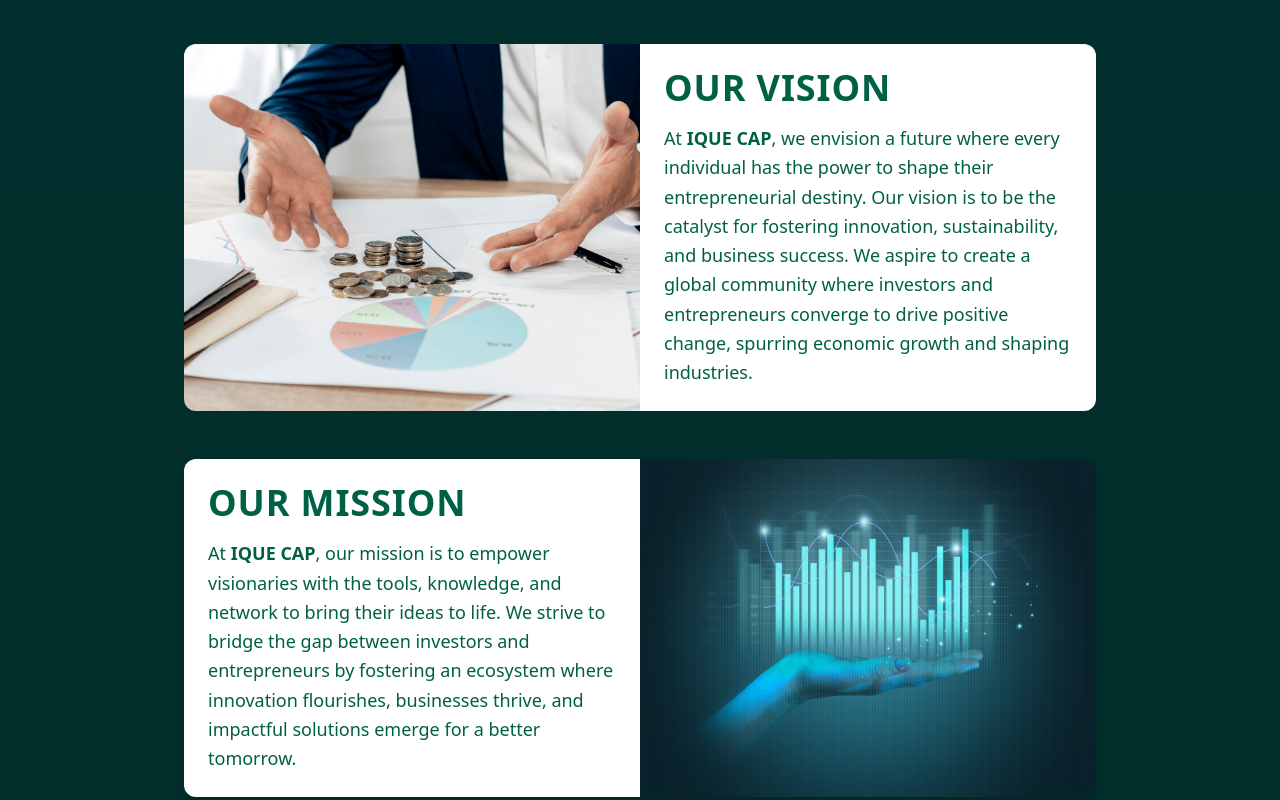
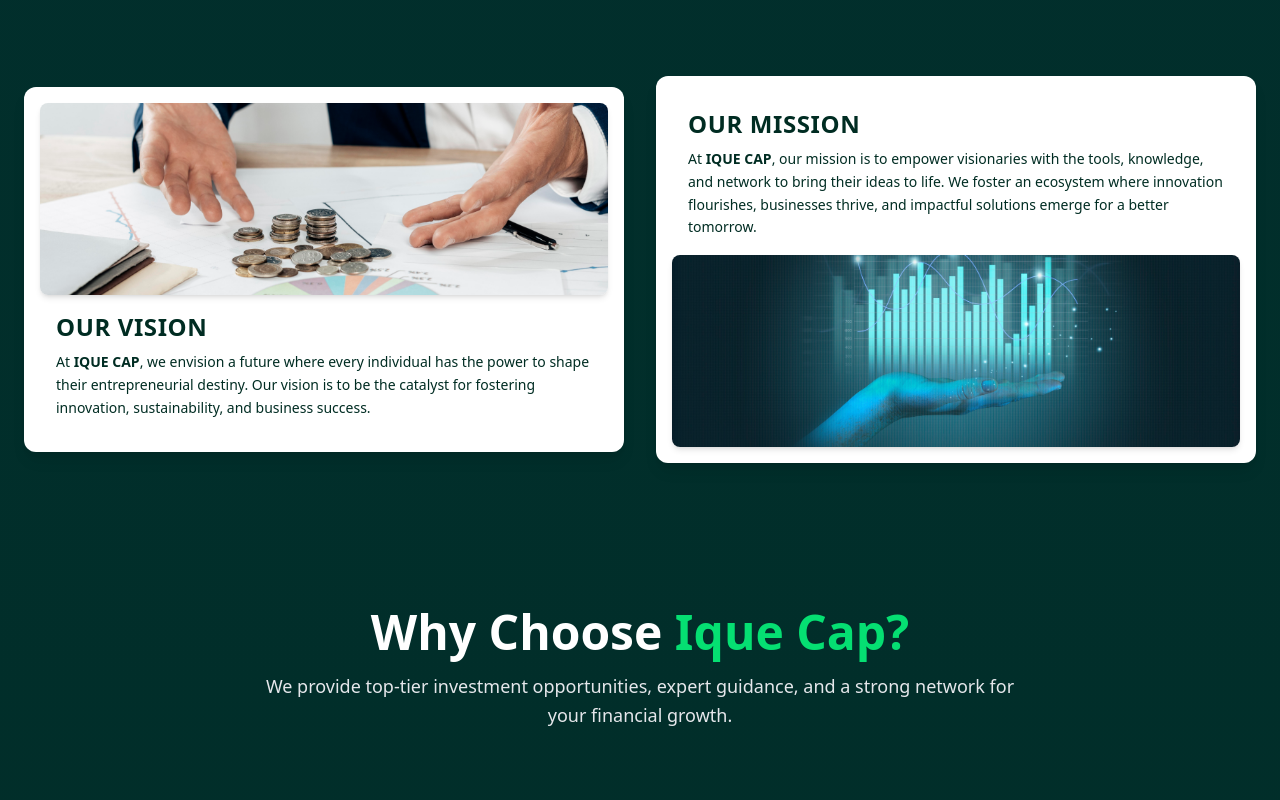
Before and after one commit to ASHIQANWARK/iquecap, a React (Vite) app: page / in a window 1280 px wide. Shown: the part 1200-2000 px from the top of the page. Built offline with nearby package versions, Linux system fonts and the light colour scheme.

Commit message:
initial commmit

```diff
--- a/src/components/Navbar.jsx
+++ b/src/components/Navbar.jsx
@@ -46,7 +46,7 @@ const Navbar = () => {
   return (
     <nav
       className={`fixed top-0 left-0 w-full z-50 transition-all duration-300 ${
-        isScrolled ? "bg-emerald-900 shadow-md" : "bg-transparent"
+        isScrolled ? "bg-gradient-to-t from-emerald-950 to-teal-950 shadow-md" : "bg-transparent"
       }`}
     >
       <div className="max-w-7xl mx-auto px-6 lg:px-10">
--- a/src/pages/Contact.jsx
+++ b/src/pages/Contact.jsx
@@ -19,14 +19,14 @@ const Contact = () => {
   };
 
   return (
-    <section className="py-16  bg-gradient-to-t from-teal-800 to-emerald-900 overflow-x-hidden">
+    <section className="py-16  bg-gradient-to-t from-emerald-950 to-teal-950 overflow-x-hidden">
       <div className="container mx-auto px-4 pt-4 max-w-full">
         <h2 className="text-4xl font-bold text-center mb-4 text-white">Contact Us</h2>
         <p className="text-center text-xl mb-12 text-gray-300">Have questions or need assistance? We are just a message away.</p>
         <div className="grid grid-cols-1 md:grid-cols-2 gap-8">
           <div className="space-y-8">
             <div className="flex items-center p-6 rounded-xl shadow-xl bg-white bg-opacity-40 backdrop-blur-md">
-              <div className="text-3xl text-[#1d375f] mr-4">
+              <div className="text-3xl text-emerald-950 mr-4">
                 <i className="fas fa-globe"></i>
               </div>
               <div>
@@ -35,7 +35,7 @@ const Contact = () => {
               </div>
             </div>
             <div className="flex items-center p-6 rounded-xl shadow-xl bg-white bg-opacity-40 backdrop-blur-md">
-              <div className="text-3xl text-[#1d375f] mr-4">
+              <div className="text-3xl text-emerald-950 mr-4">
                 <i className="fas fa-phone-alt"></i>
               </div>
               <div>
@@ -44,7 +44,7 @@ const Contact = () => {
               </div>
             </div>
             <div className="flex items-center p-6 rounded-xl shadow-xl bg-white bg-opacity-40 backdrop-blur-md">
-              <div className="text-3xl text-[#1d375f] mr-4">
+              <div className="text-3xl text-emerald-950 mr-4">
                 <i className="fas fa-envelope-open-text"></i>
               </div>
               <div>
@@ -61,7 +61,7 @@ const Contact = () => {
                   <input
                     type="text"
                     name="name"
-                    className="border border-gray-300 rounded-xl px-4 py-3 w-full focus:ring-2 focus:ring-[#1d375f] transition-all"
+                    className="border border-gray-300 rounded-xl px-4 py-3 w-full focus:ring-2 focus:ring-emerald-950 transition-all"
                     placeholder="Your Name"
                     required
                     value={formData.name}
@@ -70,7 +70,7 @@ const Contact = () => {
                   <input
                     type="email"
                     name="email"
-                    className="border border-gray-300 rounded-xl px-4 py-3 w-full focus:ring-2 focus:ring-[#1d375f] transition-all"
+                    className="border border-gray-300 rounded-xl px-4 py-3 w-full focus:ring-2 focus:ring-emerald-950 transition-all"
                     placeholder="Your Email"
                     required
                     value={formData.email}
@@ -80,7 +80,7 @@ const Contact = () => {
                 <input
                   type="text"
                   name="subject"
-                  className="border border-gray-300 rounded-xl px-4 py-3 w-full focus:ring-2 focus:ring-[#1d375f] transition-all"
+                  className="border border-gray-300 rounded-xl px-4 py-3 w-full focus:ring-2 focus:ring-emerald-950 transition-all"
                   placeholder="Subject"
                   required
                   value={formData.subject}
@@ -88,7 +88,7 @@ const Contact = () => {
                 />
                 <textarea
                   name="message"
-                  className="border border-gray-300 rounded-xl px-4 py-3 w-full focus:ring-2 focus:ring-[#1d375f] transition-all"
+                  className="border border-gray-300 rounded-xl px-4 py-3 w-full focus:ring-2 focus:ring-emerald-950 transition-all"
                   rows="4"
                   placeholder="Your Message"
                   required
@@ -97,7 +97,7 @@ const Contact = () => {
                 ></textarea>
                 <button
                   type="submit"
-                  className="w-full py-3 rounded-xl bg-gradient-to-b from-teal-400 via-emerald-500 to-emerald-900 text-white text-lg font-semibold hover:bg-[#162d4f] transition-colors"
+                  className="w-full py-3 rounded-xl bg-gradient-to-t from-emerald-950 to-teal-950 text-white text-lg font-semibold hover:bg-[#162d4f] transition-colors"
                 >
                   Send via WhatsApp
                 </button>
--- a/src/pages/Home.jsx
+++ b/src/pages/Home.jsx
@@ -18,7 +18,6 @@ const Home = () => {
       <MissionVision />
       <Why />
       <Awards />
-      <PrivateEquity />
       <Testimonials />
       <Team />
       <Faq />
--- a/src/pages/Mission.jsx
+++ b/src/pages/Mission.jsx
@@ -1,62 +1,57 @@
 import React from "react";
 import visionImg from "../assets/images/img2.jpg";
-import missionImg from "../assets/images/img4.jpg"; // Import mission image
+import missionImg from "../assets/images/img4.jpg";
 
 const MissionVision = () => {
   return (
-    <div className="flex flex-col items-center justify-center gap-12 p-8">
-      {/* Vision Section */}
-      <section className="w-full md:w-3/4 flex flex-col md:flex-row rounded-xl  overflow-hidden">
+    <div className="flex flex-col md:flex-row items-center justify-center gap-8 px-6 py-16 ">
+      {/* Vision Card */}
+      <section className="relative w-full md:w-1/2 flex flex-col rounded-xl overflow-hidden shadow-lg bg-white p-4 hover:shadow-2xl transition-transform duration-300 transform hover:scale-105">
         {/* Image Section */}
-        <div className="w-full md:w-1/2">
+        <div className="w-full">
           <img
             src={visionImg}
             alt="Vision"
-            className="w-full h-full object-cover"
+            className="w-full h-48 object-cover rounded-lg shadow-md"
           />
         </div>
 
         {/* Content Section */}
-        <div className="w-full md:w-1/2 p-6 bg-white text-emerald-800">
-          <h1 className="text-4xl font-extrabold mb-4 uppercase tracking-wide itallic">
+        <div className="w-full p-4 text-emerald-950 flex flex-col justify-center">
+          <h1 className="text-2xl font-bold uppercase tracking-wide text-emerald-950 mb-2">
             Our Vision
           </h1>
-          <p className="text-lg leading-relaxed itallic">
-            At <span className="font-semibold">IQUE CAP</span>, we envision a
-            future where every individual has the power to shape their
-            entrepreneurial destiny. Our vision is to be the catalyst for
-            fostering innovation, sustainability, and business success. We
-            aspire to create a global community where investors and
-            entrepreneurs converge to drive positive change, spurring economic
-            growth and shaping industries.
+          <p className="text-sm leading-relaxed text-emerald-950">
+            At <span className="font-semibold text-emerald-950">IQUE CAP</span>,
+            we envision a future where every individual has the power to shape
+            their entrepreneurial destiny. Our vision is to be the catalyst for
+            fostering innovation, sustainability, and business success.
           </p>
         </div>
       </section>
 
-      {/* Mission Section */}
-      <section className="w-full md:w-3/4 flex flex-col md:flex-row-reverse rounded-xl shadow-lg overflow-hidden">
-        {/* Image Section */}
-        <div className="w-full md:w-1/2">
+      {/* Mission Card */}
+      <section className="relative w-full md:w-1/2 flex flex-col rounded-xl overflow-hidden shadow-lg bg-white p-4 hover:shadow-2xl transition-transform duration-300 transform hover:scale-105">
+
+        {/* Content Section */}
+        <div className="w-full p-4 text-emerald-950 flex flex-col justify-center">
+          <h1 className="text-2xl font-bold uppercase tracking-wide text-emerald-950 mb-2">
+            Our Mission
+          </h1>
+          <p className="text-sm leading-relaxed text-emerald-950">
+            At <span className="font-semibold text-emerald-950">IQUE CAP</span>,
+            our mission is to empower visionaries with the tools, knowledge, and
+            network to bring their ideas to life. We foster an ecosystem where
+            innovation flourishes, businesses thrive, and impactful solutions
+            emerge for a better tomorrow.
+          </p>
+        </div>
+        <div className="w-full">
           <img
             src={missionImg}
             alt="Mission"
-            className="w-full h-full object-cover"
+            className="w-full h-48 object-cover rounded-lg shadow-md"
           />
-        </div>
-
-        {/* Content Section */}
-        <div className="w-full md:w-1/2 p-6 bg-white text-emerald-800">
-          <h1 className="text-4xl font-extrabold mb-4 uppercase tracking-wide">
-            Our Mission
-          </h1>
-          <p className="text-lg leading-relaxed">
-            At <span className="font-semibold">IQUE CAP</span>, our mission is
-            to empower visionaries with the tools, knowledge, and network to
-            bring their ideas to life. We strive to bridge the gap between
-            investors and entrepreneurs by fostering an ecosystem where
-            innovation flourishes, businesses thrive, and impactful solutions
-            emerge for a better tomorrow.
-          </p>
         </div>
       </section>
     </div>
--- a/src/pages/Services.jsx
+++ b/src/pages/Services.jsx
@@ -46,7 +46,7 @@ const services = [
 
 const ServicesSection = () => {
   return (
-    <div className="py-16 bg-gradient-to-t from-emerald-900 to-teal-800">
+    <div className="py-16 bg-gradient-to-t from-emerald-950 to-teal-950">
       <div className="max-w-6xl mx-auto text-center p-8 rounded-lg">
         <h2 className="text-4xl font-extrabold text-white">Our Services</h2>
         <p className="text-lg text-white mt-2">
--- a/src/pages/privateequity.jsx
+++ b/src/pages/privateequity.jsx
@@ -70,7 +70,7 @@ const PrivateEquity = () => {
   return (
     <div className="min-h-screen flex flex-col items-center justify-center px-6 py-12">
       <div
-        className="relative bg-cover bg-center shadow-2xl rounded-2xl overflow-hidden max-w-3xl w-full p-10 transform hover:scale-105 transition duration-500"
+        className="relative bg-cover bg-center shadow-2xl rounded-2xl overflow-hidden max-w-5xl w-full p-10 transform hover:scale-105 transition duration-500"
         style={{ backgroundImage: `url(${moneyImage})` }}
       >
         {/* Overlay for readability */}
```
